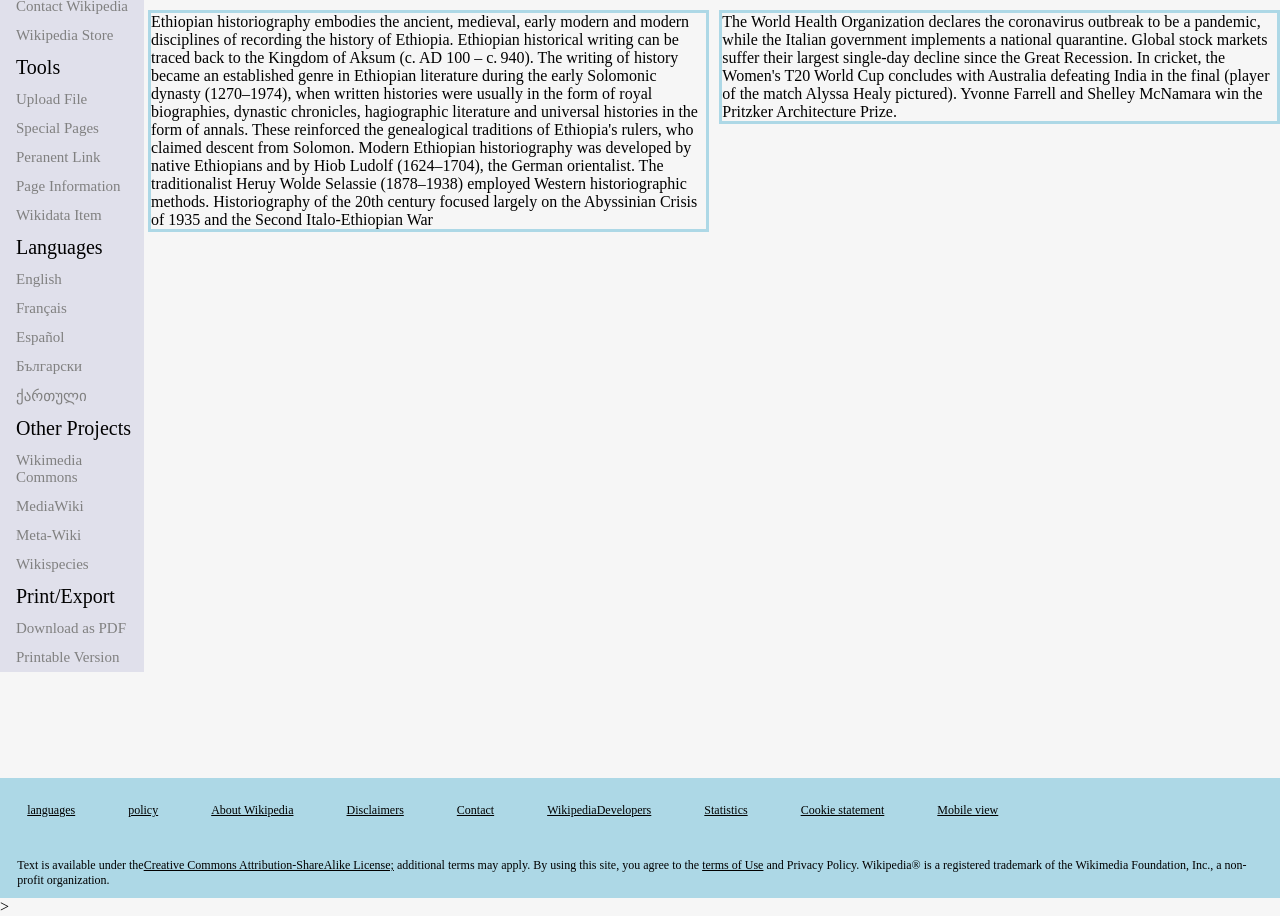
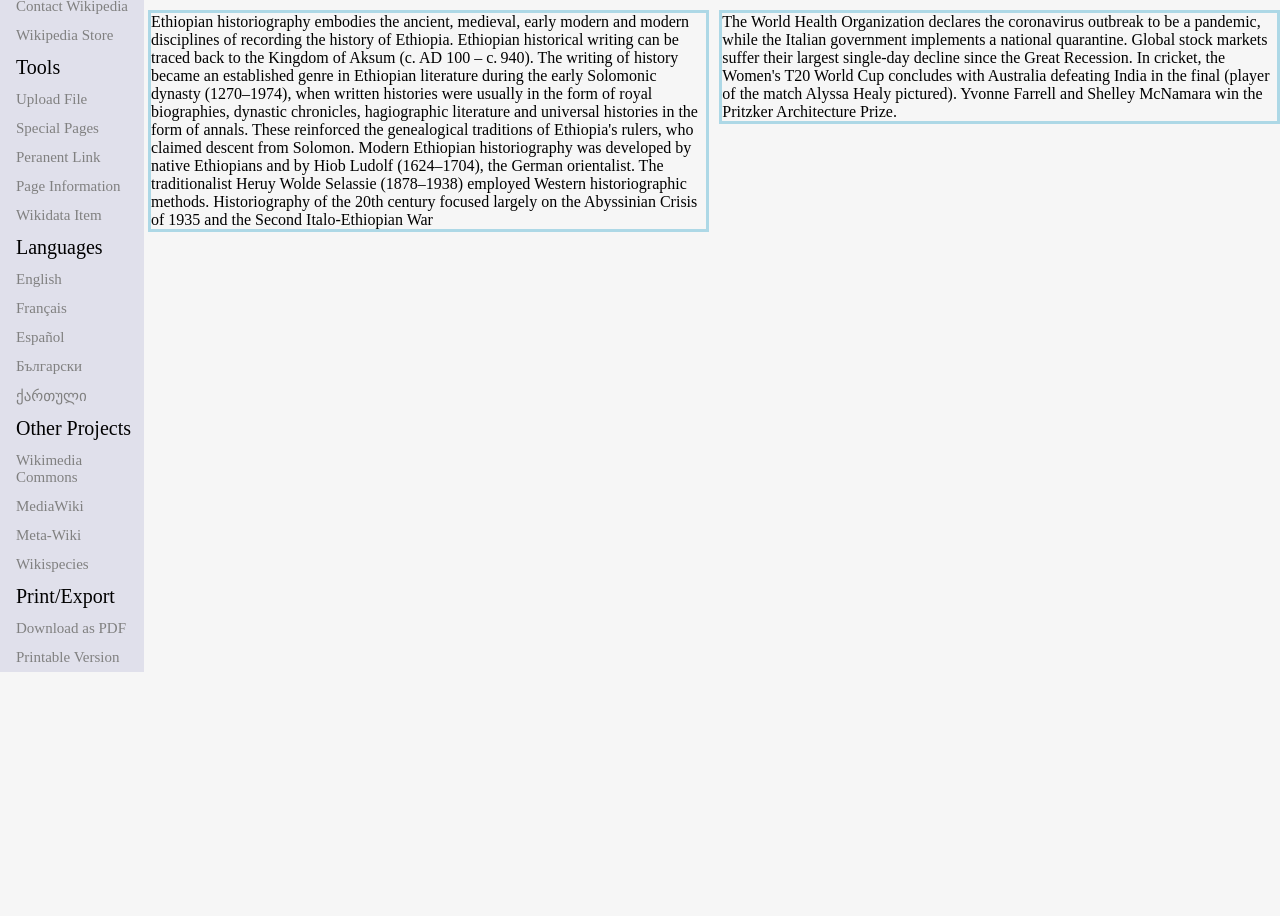
Before and after one commit to Frank-Schulz/WikiRepo, a plain HTML site: page index.html in a window 1280 px wide. Shown: the part 626-1542 px from the top of the page. After the commit the page ends 1298 px from the top, so only its background shows below. Drawn offline with Linux system fonts and the light colour scheme.

Commit message:
removed incorrect footer

```diff
--- a/index.css
+++ b/index.css
@@ -160,36 +160,3 @@ li a:hover:not(.current) {
 
 }
 /* End of content */
-/* Start of footer*/
-.text {
-    margin-left:30px;
-    margin-top: 15px;
-    display: inline-block;
-    text-align: center;
-    padding: 10px;
-    border-radius: 10px;
-}
-
-#footer {
-    color: black;
-    height: 120px;
-    margin-top:60%;
-    margin-left: -1%;
-    font-size: 12px;
-    background-color: lightblue;
-}
-
-p {
-    margin: 30px;
-text-align: left;
-}
-
-a {
-    color: black;
-
-}
-
-a:hover {
-    color: gray;
-}
-/* End of footer*/
--- a/index.html
+++ b/index.html
@@ -91,22 +91,5 @@
             </div>
         </tr>
     </div>
-        <!-- End of content -->
-
-        <!-- Start of footer -->
-
-     <div id="footer">
-        <div class="text"><a href="#">languages</a></div>
-        <div class="text"><a href="#">policy</a></div>
-        <div class="text"><a href="#">About Wikipedia</a></div>
-        <div class="text"><a href="#">Disclaimers</a></div>
-        <div class="text"><a href="#">Contact</a></div>
-        <div class="text"><a href="#">WikipediaDevelopers</a></div>
-        <div class="text"><a href="#">Statistics</a></div>
-        <div class="text"><a href="#">Cookie statement</a></div>
-        <div class="text"><a href="#">Mobile view</a></div>
-        <p>Text is available under the<a href="">Creative Commons Attribution-ShareAlike License;</a> additional terms may apply. By using this site, you agree to the <a href="">terms of Use</a> and Privacy Policy. Wikipedia® is a registered trademark of the Wikimedia Foundation, Inc., a non-profit organization.</p>
-     </div>
-
-       <!--End of footer-->>
+    </body>
 </html>
```
